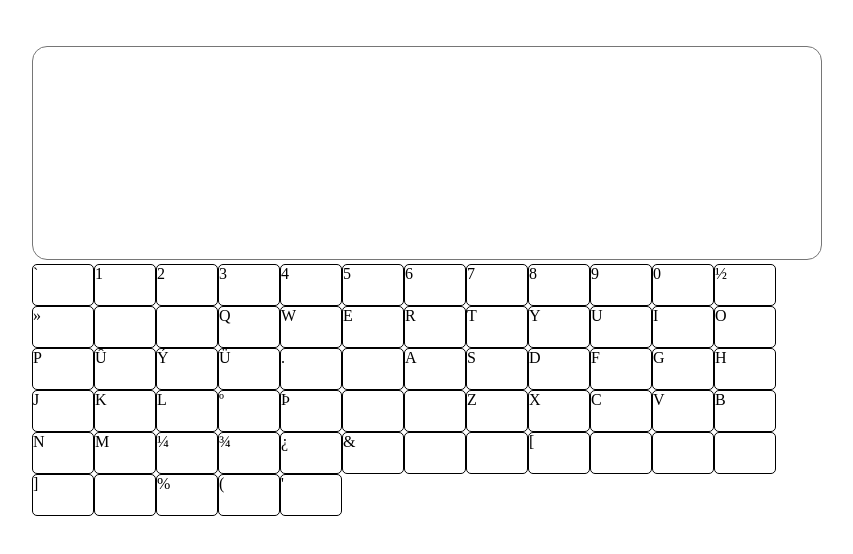
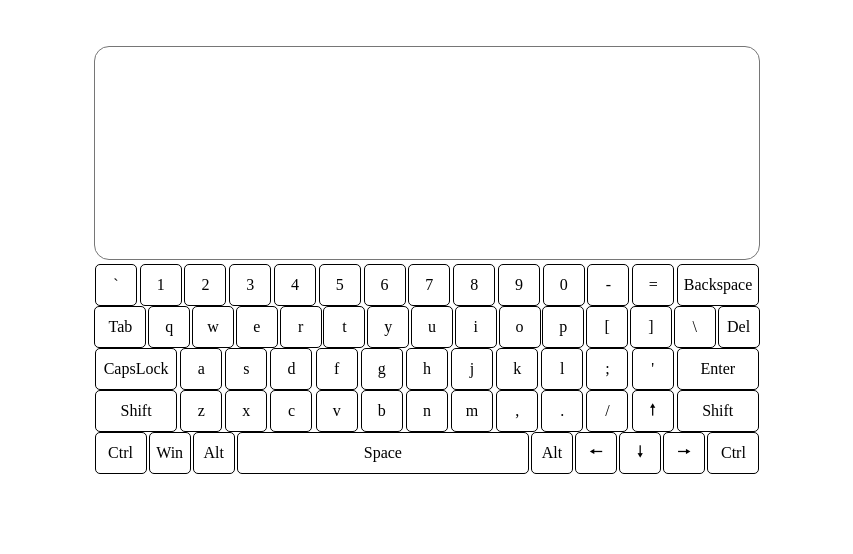
Before and after one commit to ArtemDrushchyts/virtual-keyboard, a website: page index.html in a window 1280 px wide. Shown: the whole page, without its empty margins (213-1066 px from the left). Drawn offline with Linux system fonts and the light colour scheme.

Commit message:
feat: add en & ru keyboard

```diff
--- a/script.js
+++ b/script.js
@@ -2,8 +2,42 @@ const body = document.querySelector('body');
 const wrapper = document.createElement('div');
 const textarea = document.createElement('textarea');
 const keyboard = document.createElement('div');
-const keys = [96, 49, 50, 51, 52, 53, 54, 55, 56, 57, 48, 189, 187, 8, 9, 81, 87, 69, 82, 84, 89, 85, 73, 79, 80, 219, 221, 220, 46, 20, 65, 83, 68, 70, 71, 72, 74, 75, 76, 186, 222, 13, 16, 90, 88, 67, 86, 66, 78, 77, 188, 190, 191, 38, 16, 17, 91, 18, 32, 18, 93, 17, 37, 40, 39];
-
+// const keys = [96, 49, 50, 51, 52, 53, 54, 55, 56, 57, 48, 189, 187, 8, 9, 81, 87, 69, 82, 84, 89, 85, 73, 79, 80, 219, 221, 220, 46, 20, 65, 83, 68, 70, 71, 72, 74, 75, 76, 186, 222, 13, 16, 90, 88, 67, 86, 66, 78, 77, 188, 190, 191, 38, 16, 17, 91, 18, 32, 18, 93, 17, 37, 40, 39];
+const keysCode = [
+  'Backquote', 'Digit1', 'Digit2', 'Digit3', 'Digit4', 'Digit5', 'Digit6', 'Digit7', 'Digit8', 'Digit9', 'Digit0', 'Minus', 'Equal', 'Backspace',
+  'Tab', 'KeyQ', 'KeyW', 'KeyE', 'KeyR', 'KeyT', 'KeyY', 'KeyU', 'KeyI', 'KeyO', 'KeyP', 'BracketLeft', 'BracketRight', 'Backslash', 'Delete',
+  'CapsLock', 'KeyA', 'KeyS', 'KeyD', 'KeyF', 'KeyG', 'KeyH', 'KeyJ', 'KeyK', 'KeyL', 'Semicolon', 'Quote', 'Enter',
+  'ShiftLeft', 'KeyZ', 'KeyX', 'KeyC', 'KeyV', 'KeyB', 'KeyN', 'KeyM', 'Comma', 'Period', 'Slash', 'ArrowUp', 'ShiftRight',
+  'ControlLeft', 'MetaLeft', 'AltLeft', 'Space', 'AltRight', 'ArrowLeft', 'ArrowDown', 'ArrowRight', 'ControlRight'
+];
+const en = [
+  '`', '1', '2', '3', '4', '5', '6', '7', '8', '9', '0', '-', '=', 'Backspace',
+  'Tab', 'q', 'w', 'e', 'r', 't', 'y', 'u', 'i', 'o', 'p', '[', ']', '\\', 'Del',
+  'CapsLock', 'a', 's', 'd', 'f', 'g', 'h', 'j', 'k', 'l', ';', "'", 'Enter',
+  'Shift', 'z', 'x', 'c', 'v', 'b', 'n', 'm', ',', '.', '/', '🠕', 'Shift',
+  'Ctrl', 'Win', 'Alt', 'Space', 'Alt', '🠔', '🠗', '🠖', 'Ctrl'
+];
+const enCaps = [
+  '~', '!', '@', '#', '$', '%', '^', '&', '*', '(', ')', '_', '+', 'Backspace',
+  'Tab', 'Q', 'W', 'E', 'R', 'T', 'Y', 'U', 'I', 'O', 'P', '{', '}', '|', 'Del',
+  'CapsLock', 'A', 'S', 'D', 'F', 'G', 'H', 'J', 'K', 'L', ':', '"', 'Enter',
+  'Shift', 'Z', 'X', 'C', 'V', 'B', 'N', 'M', '<', '>', '?', '🠕', 'Shift',
+  'Ctrl', 'Win', 'Alt', 'Space', 'Alt', '🠔', '🠗', '🠖', 'Ctrl'
+];
+const ru = [
+  'ё', '1', '2', '3', '4', '5', '6', '7', '8', '9', '0', '-', '=', 'Backspace',
+  'Tab', 'й', 'ц', 'у', 'к', 'е', 'н', 'г', 'ш', 'щ', 'з', 'х', 'ъ', '\\', 'Del',
+  'CapsLock', 'ф', 'ы', 'в', 'а', 'п', 'р', 'о', 'л', 'д', 'ж', 'э', 'Enter',
+  'Shift', 'я', 'ч', 'с', 'м', 'и', 'т', 'ь', 'б', 'ю', '.', '🠕', 'Shift',
+  'Ctrl', 'Win', 'Alt', 'Space', 'Alt', '🠔', '🠗', '🠖', 'Ctrl'
+];
+const ruCaps = [
+  'Ё', '!', '"', '№', ';', '%', ':', '?', '*', '(', ')', '_', '+', 'Backspace',
+  'Tab', 'Й', 'Ц', 'У', 'К', 'Е', 'Н', 'Г', 'Ш', 'Щ', 'З', 'Х', 'Ъ', '/', 'Del',
+  'CapsLock', 'Ф', 'Ы', 'В', 'А', 'П', 'Р', 'О', 'Л', 'Д', 'Ж', 'Э', 'Enter',
+  'Shift', 'Я', 'Ч', 'С', 'М', 'И', 'Т', 'Ь', 'Б', 'Ю', ',', '🠕', 'Shift',
+  'Ctrl', 'Win', 'Alt', 'Space', 'Alt', '🠔', '🠗', '🠖', 'Ctrl'
+];
 body.appendChild(wrapper);
 wrapper.classList.add('wrapper');
 wrapper.appendChild(textarea);
@@ -11,6 +45,23 @@ textarea.classList.add('textarea');
 wrapper.appendChild(keyboard);
 keyboard.classList.add('keyboard-wrapper');
 
-for(let i = 0; i < keys.length; i++) {
-  keyboard.innerHTML += `<span class="key">${String.fromCharCode(keys[i])}</span>`;
+for (let i = 0; i < keysCode.length; i++) {
+  let keyClass = '';
+  if (keysCode[i] === 'Tab' || keysCode[i] === 'Delete' || keysCode[i] === 'ControlLeft' || keysCode[i] === 'ControlRight' || keysCode[i] === 'MetaLeft' || keysCode[i] === 'AltLeft' || keysCode[i] === 'AltRight') {
+    keyClass = `control ${keysCode[i].toLowerCase()}`;
+  }
+  if (keysCode[i] === 'Backspace' || keysCode[i] === 'CapsLock' || keysCode[i] === 'Enter' || keysCode[i] === 'ShiftLeft' || keysCode[i] === 'ShiftRight') {
+    keyClass = `control middle ${keysCode[i].toLowerCase()}`;
+  }
+  if (keysCode[i] === 'Space') {
+    keyClass = 'control space';
+  }
+  keyboard.innerHTML += `<span class="key ${keyClass}" data-code=${keysCode[i]}>${en[i]}</span>`;
 }
+document.addEventListener('keyup', (event) => {
+
+});
+
+document.addEventListener('keydown', (event) => {
+  console.log(event.keyCode);
+});
--- a/style.css
+++ b/style.css
@@ -8,7 +8,7 @@ body {
 }
 
 .textarea {
-    width: 60vw;
+    width: 644px;
     height: 15vw;
     border-radius: 15px;
     padding: 10px;
@@ -19,12 +19,28 @@ body {
 .keyboard-wrapper {
     display: flex;
     flex-wrap: wrap;
-    width: 60vw;
-    height: 15vw;
+    justify-content: space-around;
+    width: 667px;
+    height: 14vw;
 }
 .key {
-    width: 60px;
+    width: 40px;
     height: 40px;
     border: 1px solid black;
     border-radius: 5px;
+    display: flex;
+    justify-content: center;
+    align-items: center;
 }
+.control {
+    width: 50px;
+}
+.middle {
+    width: 80px;
+}
+.space {
+    width: 290px;
+}
+.delete, .metaleft, .altleft, .altright {
+    width: 40px;
+}
```
